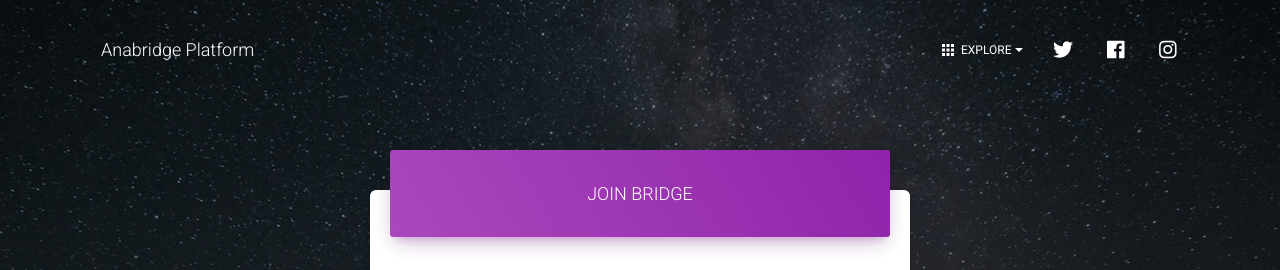
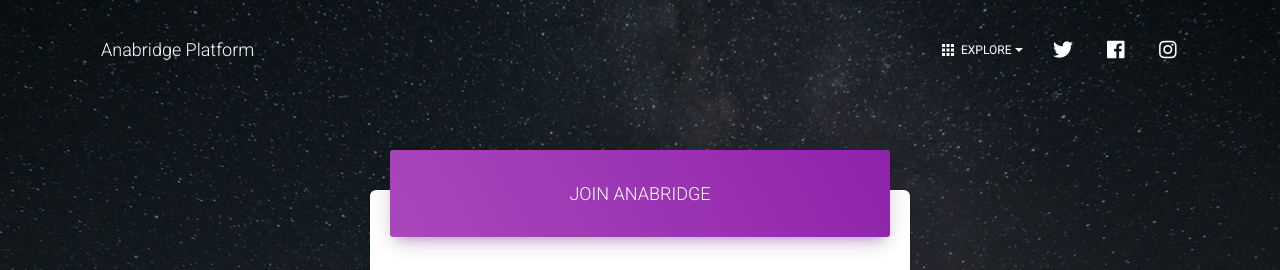
Before and after one commit to anabridge/anabridge-frontend, a React (Create React App) app in the folder bridge/: page /sign-up in a window 1280 px wide. Shown: the top 270 px of the page. Built offline with nearby package versions, Linux system fonts and the light colour scheme.

Commit message:
changing company name in signup form

```diff
--- a/bridge/src/views/pages/SignupPage/SignupPage.js
+++ b/bridge/src/views/pages/SignupPage/SignupPage.js
@@ -79,7 +79,7 @@
               <Card className={classes[cardAnimaton]}>
                 <form className={classes.form}>
                   <CardHeader color="primary" className={classes.cardHeader}>
-                    <h4>JOIN BRIDGE</h4>
+                    <h4>JOIN ANABRIDGE</h4>
                   </CardHeader>
                   <CardBody>
                     <CustomInput
```
